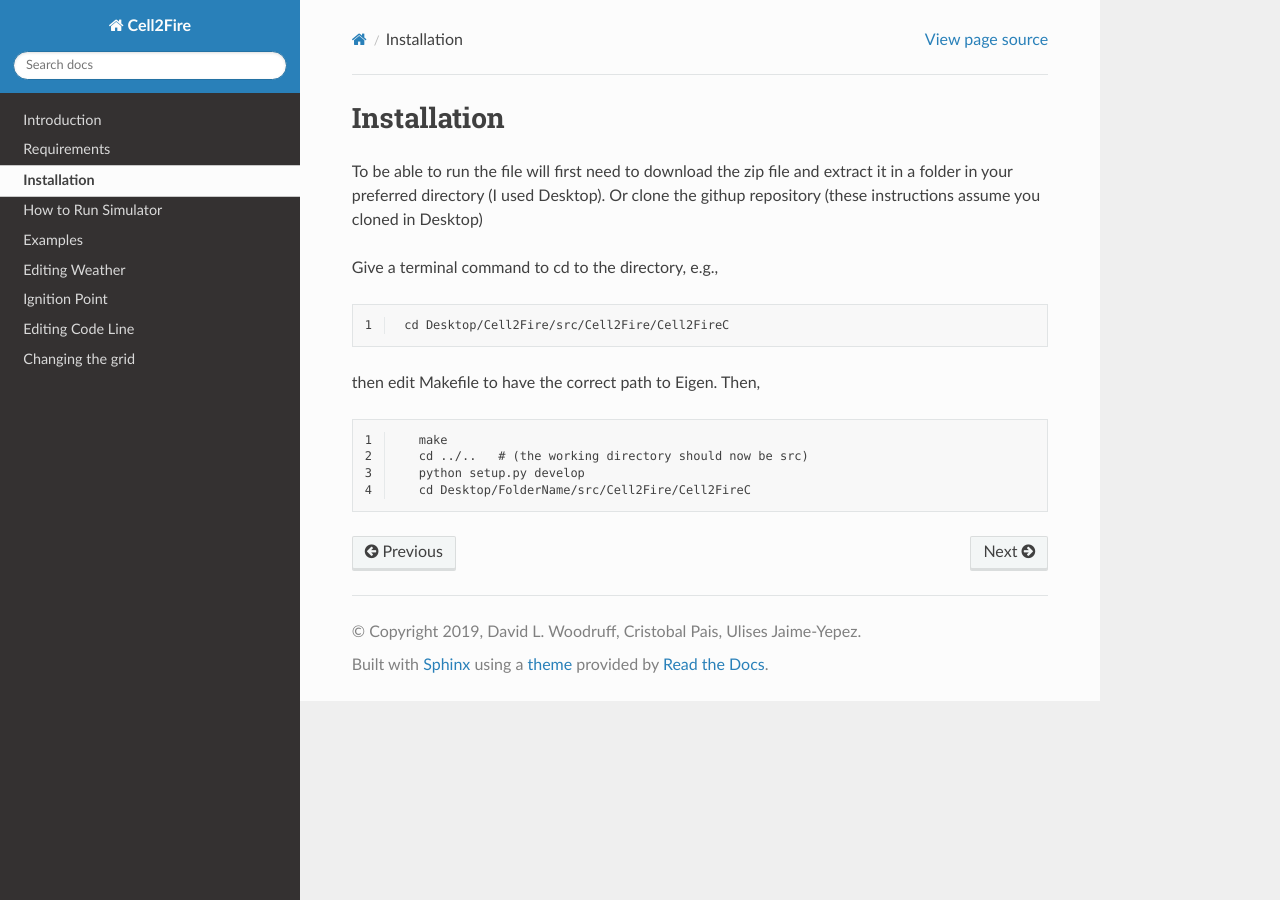
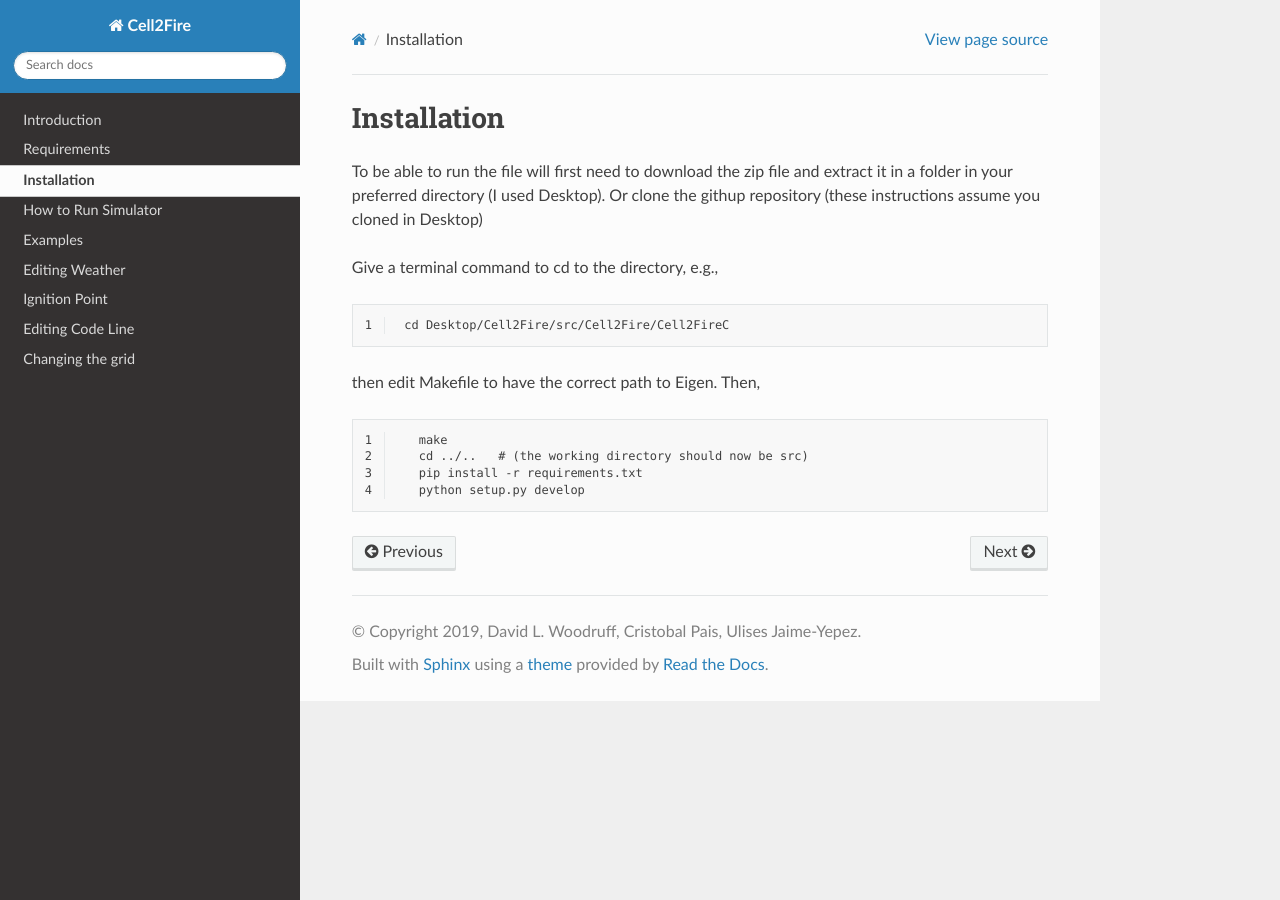
Before and after one commit to cell2fire/Cell2Fire, a Sphinx documentation site: the page built from docsrc/source/rstfiles/install.rst, in a window 1280 px wide. Built offline with Sphinx 7.4.7 and the Read the Docs theme 2.0.0, drawn with Linux system fonts in a browser that asks for light colours.

Commit message:
improvements to installation instructions

```diff
--- a/docsrc/source/rstfiles/install.rst
+++ b/docsrc/source/rstfiles/install.rst
@@ -20,5 +20,5 @@ then edit Makefile to have the correct path to Eigen. Then,
 
       make
       cd ../..   # (the working directory should now be src)
+      pip install -r requirements.txt
       python setup.py develop
-      cd Desktop/FolderName/src/Cell2Fire/Cell2FireC
```
